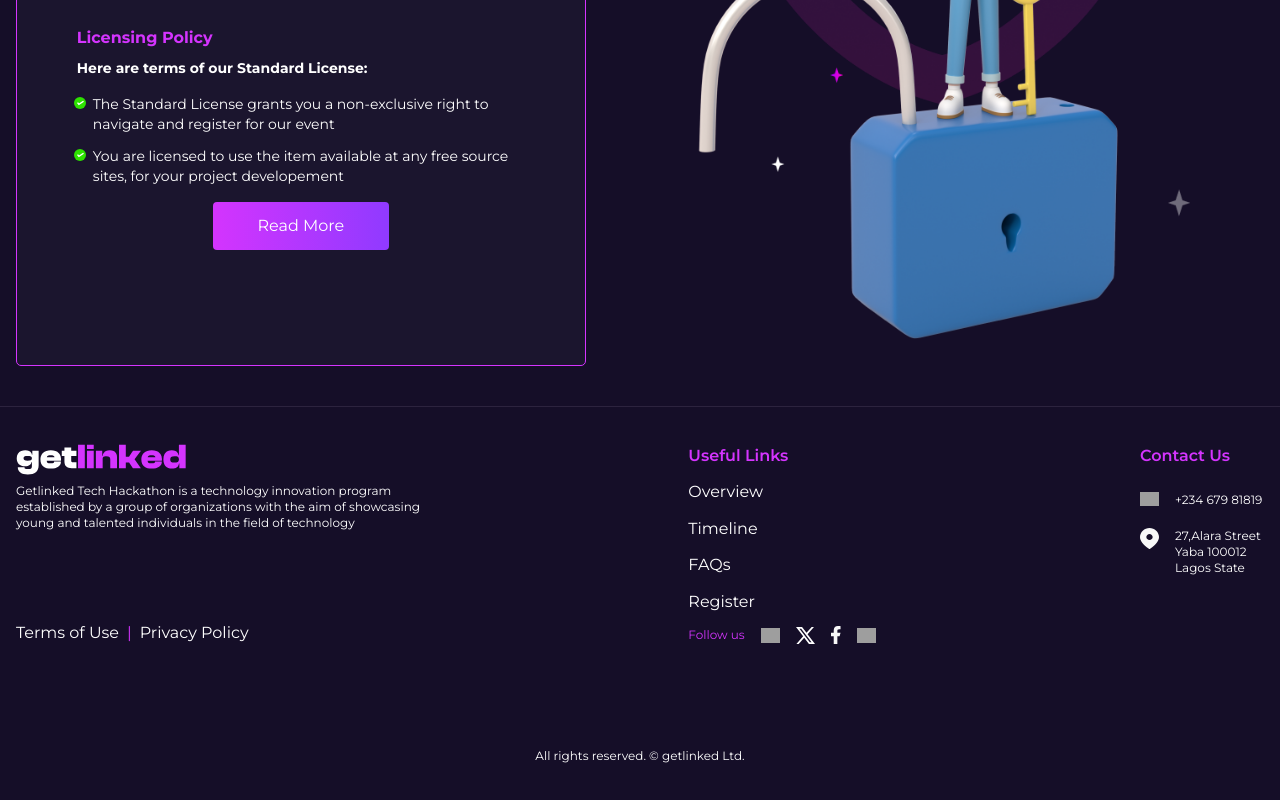
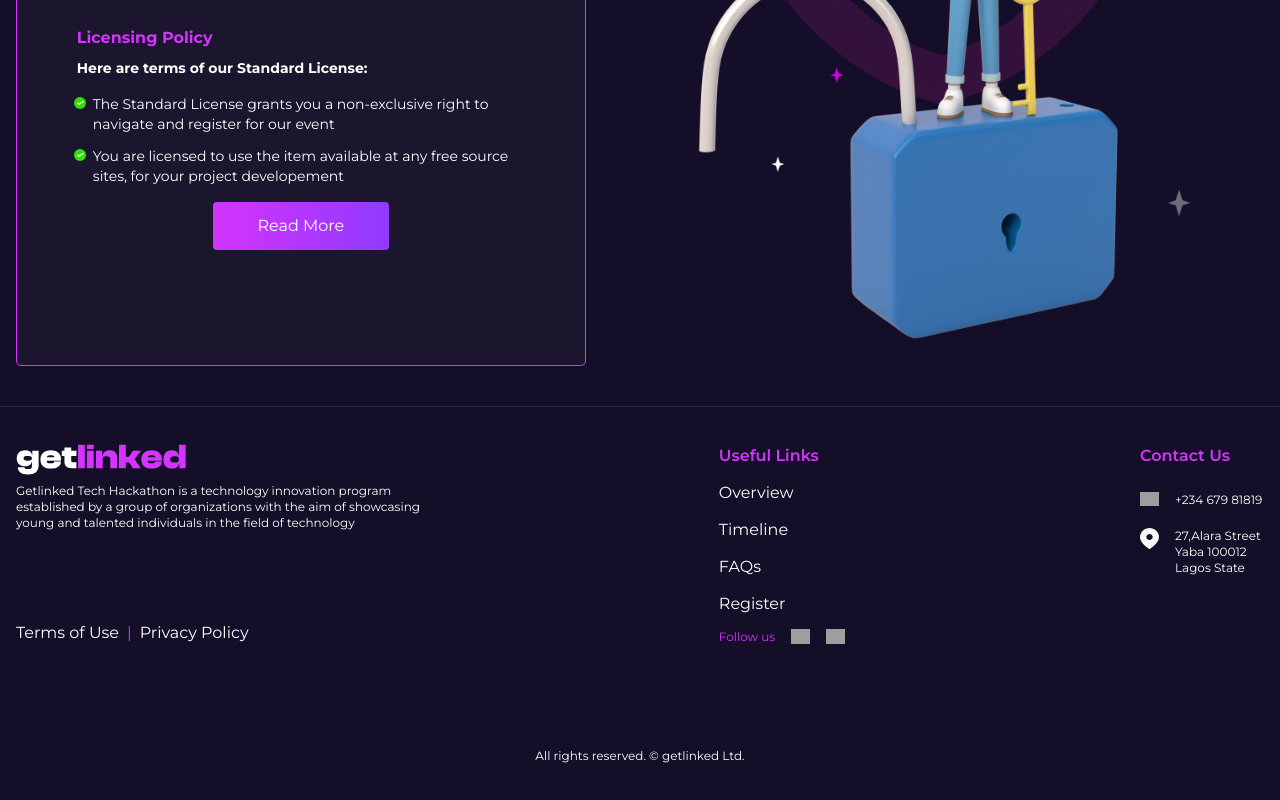
Before and after one commit to Omolaso/getLinked, a Next.js app: page / in a window 1280 px wide. Shown: the part 6661-7461 px from the top of the page. Built offline with nearby package versions, Linux system fonts and the light colour scheme; grey boxes are pictures that could not be loaded.

Commit message:
tested for build without FB and Twitter icons

```diff
--- a/components/Footer.tsx
+++ b/components/Footer.tsx
@@ -5,8 +5,8 @@ import Image from "next/image";
 import Link from "next/link";
 import Logo from "@/public/getlinked.svg";
 import instagram from "@/public/instagram.svg";
-import facebook from "@/public/facebook.svg";
-import twitter from "@/public/twitter.svg";
+// import facebook from "@/public/facebook.svg";
+// import twitter from "@/public/twitter.svg";
 import linkedIn from "@/public/linkedIn.svg";
 import phoneNumber from "@/public/contact-phone.svg";
 import location from "@/public/location.svg";
@@ -57,8 +57,8 @@ const footerLinks: IUsefulLinks[] = [
 
 const socialMediaLinks: ISocial[] = [
 	{ imgUrl: `${instagram.src}`, alt: "instagram" },
-	{ imgUrl: `${twitter.src}`, alt: "twitter" },
-	{ imgUrl: `${facebook.src}`, alt: "facebook" },
+	// { imgUrl: `${twitter.src}`, alt: "twitter" },
+	// { imgUrl: `${facebook.src}`, alt: "facebook" },
 	{ imgUrl: `${linkedIn.src}`, alt: "linkedIn" },
 ];
 
```
Also changed, not shown: public/Facebook.svg (deleted), public/Twitter.svg (deleted).
